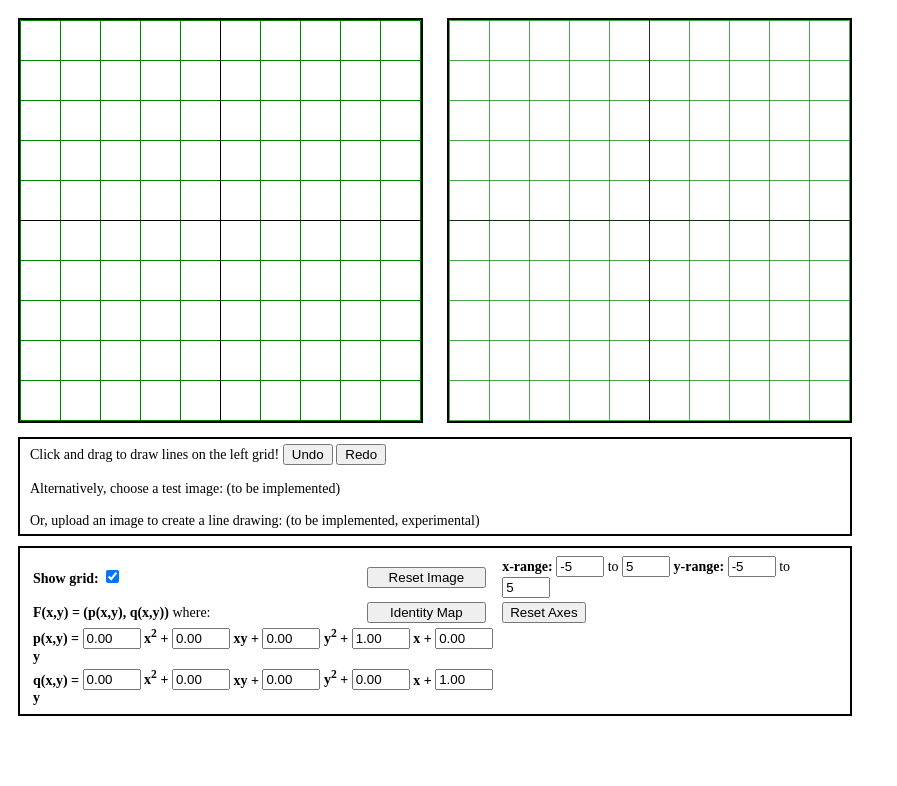
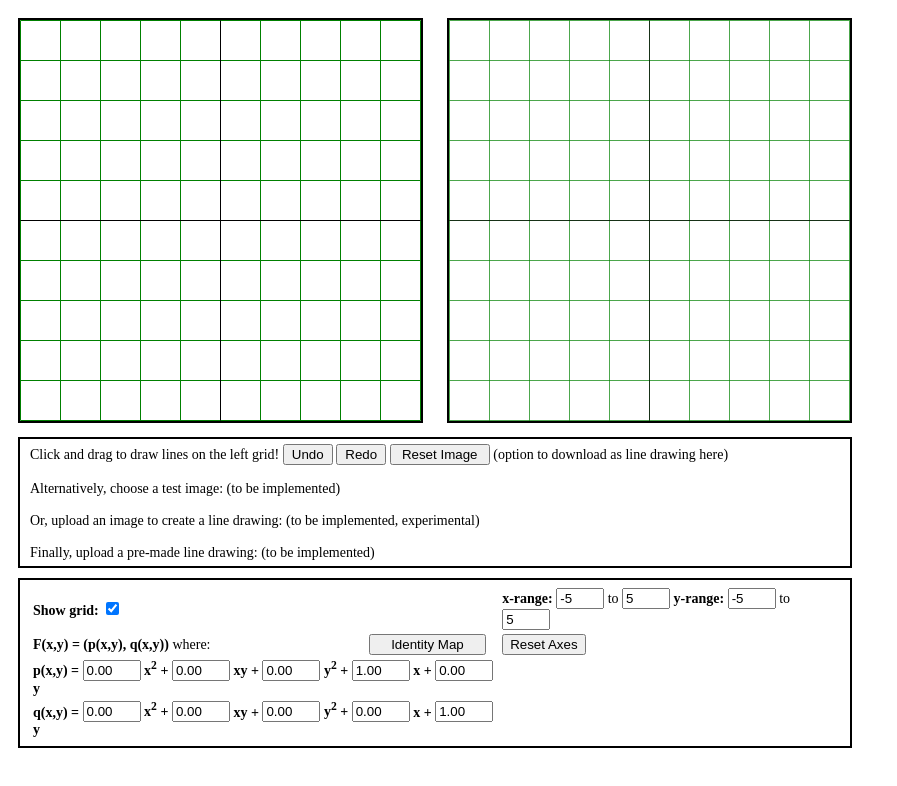
Before and after one commit to Rhiba/darcy-transforms, a plain HTML site: page index.html in a window 1280 px wide. Shown: the whole page, without its empty margins (0-897 px from the left). Drawn offline with nearby package versions, Linux system fonts and the light colour scheme.

Commit message:
moved reset, added some more text info

```diff
--- a/index.html
+++ b/index.html
@@ -16,21 +16,24 @@
 			Click and drag to draw lines on the left grid!
 			<button id="undo" style="width:50px;" type="button">Undo</button>
 			<button id="redo" style="width:50px;" type="button">Redo</button>
+			<button id="drawing-reset" style="width:100px;" type="button" >Reset Image</button>
+			(option to download as line drawing here)
 			<br />
 			<br />
 			Alternatively, choose a test image: (to be implemented)
 			<br />
 			<br />
 			Or, upload an image to create a line drawing: (to be implemented, experimental)
+			<br />
+			<br />
+			Finally, upload a pre-made line drawing: (to be implemented)
+
 		</div>
 		<div id="darcy-forms" style="font-size:14px;margin:10px; padding: 5px 10px; border-style:solid; border-width:2px;">
 			<table>
 				<tr>
-					<td>
+					<td colspan=2>
 						<b>Show grid: </b><input id="grid-show" type="checkbox" checked></input>
-					</td>
-					<td>
-						<button id="drawing-reset" style="margin-right:12px;float:right;width:70%;" type="button" >Reset Image</button>
 					</td>
 					<td colspan=2>
 						<b>x-range: </b>
```
Also changed, not shown: test/index.html (+7 -4 lines).
